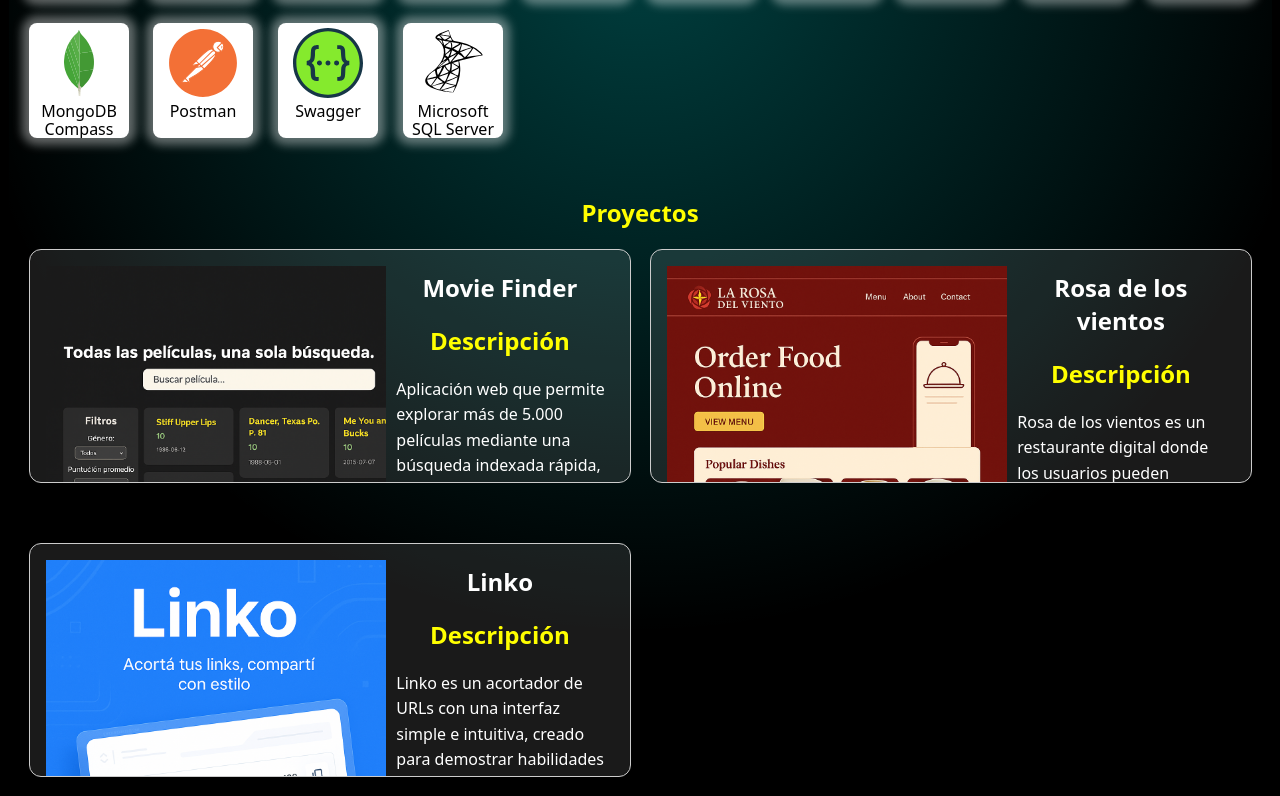
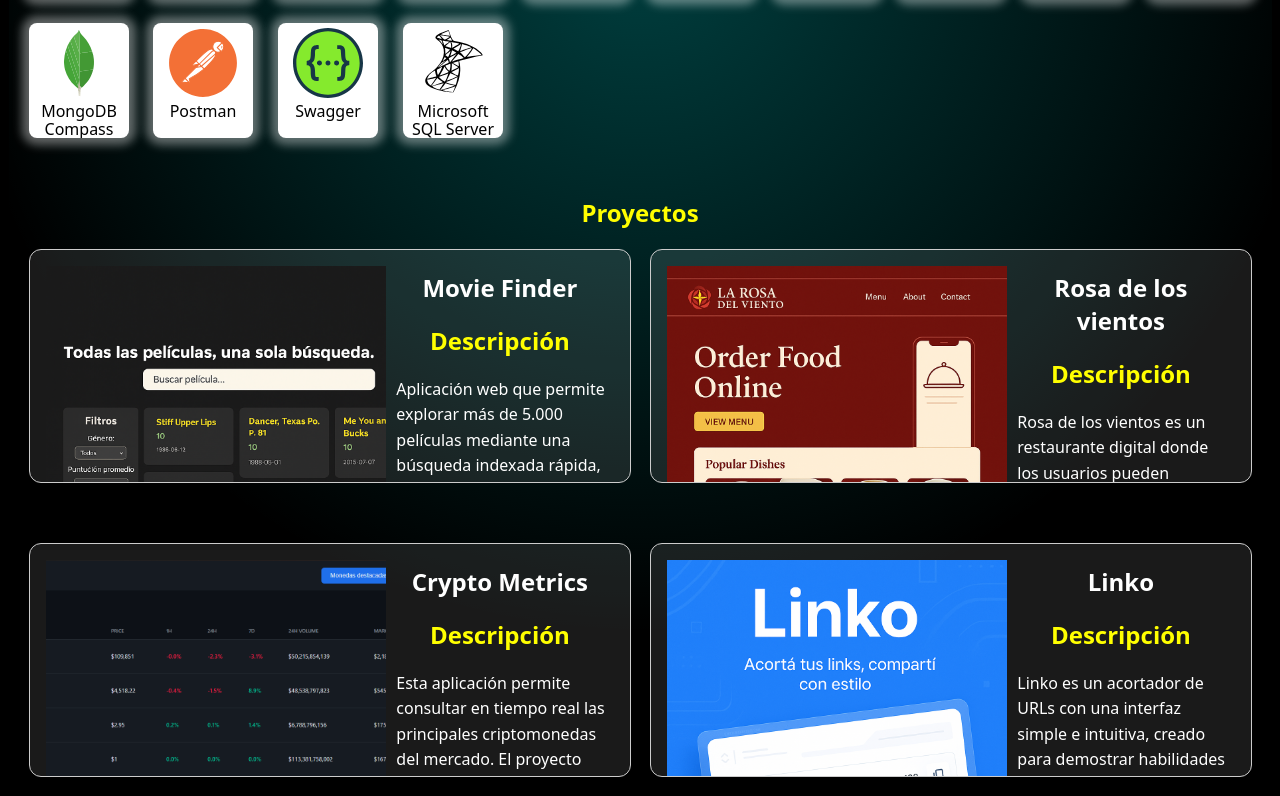
Before and after one commit to JoaquinGabriel17/portfolio-react, a Next.js app: page / in a window 1280 px wide. Shown: the part 2098-2894 px from the top of the page. Built offline with nearby package versions, Linux system fonts and the light colour scheme.

Commit message:
ajustes en la información de proyectos y estilos de botones

```diff
--- a/src/app/page.js
+++ b/src/app/page.js
@@ -11,6 +11,7 @@ import email from '@/../public/email.svg'
 import Projects from "@/components/projects/Project";
 import rosa from '@/../public/rosadelviento.png'
 import hills from '@/../public/hillsappi.png'
+import criptoMetrics from '@/../public/cripto-metrics.png'
 import { DiReact } from 'react-icons/di';
 import { SiNextdotjs, SiMongodb, SiRedux, SiFirebase, SiJavascript,SiExpress  } from 'react-icons/si';
 import linko from '@/../public/linko.png'
@@ -61,7 +62,7 @@ let ProjectInfo = [
     name: 'Movie Finder',
     description: 'Aplicación web que permite explorar más de 5.000 películas mediante una búsqueda indexada rápida, eficiente e intuitiva. Incluye múltiples filtros para refinar resultados',
     image: movie.src,
-    features: ['Registro de usuarios', 'Compra', 'Venta', 'Gestión de envíos'],
+    features: ['Búsqueda indexada', 'Agregar películas a favoritas', 'Información detallada de películas'],
     techIcons: [<DiReact key="react" /> , <SiJavascript key="js" />, <FaNodeJs key="node"/>],
     links:{
       github: 'https://github.com/JoaquinGabriel17/Movie-Finder',
@@ -79,17 +80,17 @@ let ProjectInfo = [
       demo: 'https://p-fhenry-front.vercel.app/'
     }
   },
-  /*{
-    name: 'Appi Hills',
-    description: 'Appi Hills es un e-commerce donde los usuarios pueden comprar, vender y gestionar los envíos en línea.',
-    image: hills.src,
-    features: ['Registro de usuarios', 'Compra', 'Venta', 'Gestión de envíos'],
+  {
+    name: 'Crypto Metrics',
+    description: 'Esta aplicación permite consultar en tiempo real las principales criptomonedas del mercado. El proyecto está desarrollado con React para la interfaz, integrando la API de CoinGecko para obtener los datos del mercado en vivo.',
+    image: criptoMetrics.src,
+    features: ['Registro de usuarios', 'Múltiples vistas de estadísticas', 'Estadísticas en tiempo real'],
     techIcons: [<DiReact key="react" />, <SiRedux key="redux" />, <SiJavascript key="js" />],
     links:{
-      github: 'https://github.com/JoaquinGabriel17/url-shortener',
-      demo: ''
+      github: 'https://github.com/JoaquinGabriel17/crypto-metrics',
+      demo: 'en desarrollo'
     }
-  },*/
+  },
   {
     name: 'Linko',
     description: 'Linko es un acortador de URLs con una interfaz simple e intuitiva, creado para demostrar habilidades en desarrollo full stack con tecnologías modernas.',
--- a/src/components/ProjectCard/ProjectCard.js
+++ b/src/components/ProjectCard/ProjectCard.js
@@ -35,7 +35,10 @@ export default function ProjectCard({ ProjectInfo }) {
         </div>
         <div className={styles.buttonContainer}>
             <a href={links.github} target='_blank' > <button>Repositorio</button></a>
-            <a href={links.demo} target='_blank' > <button>Demostración</button></a>
+            {links.demo == 'en desarrollo'?
+            <a  > <button className={styles.dissableButton} disabled>En desarrollo</button></a>
+            : <a href={links.demo} target='_blank' > <button>Demostración</button></a>
+            }
         </div>
       </div>
 
--- a/src/components/ProjectCard/ProjectCard.module.css
+++ b/src/components/ProjectCard/ProjectCard.module.css
@@ -38,9 +38,8 @@
   }
 
   .ProjectCard ul {
-    list-style: none;
     text-align: start;
-    padding-left: 5px;
+    padding-left: 1.2rem;
   }
 
   .ProjectCard p {
@@ -81,6 +80,14 @@
   .buttonContainer button:hover{
     border: 2px solid rgb(138, 0, 0);
 
+  }
+
+  .dissableButton{
+
+  }
+    .dissableButton:hover{
+    border: 1px solid gray;
+    cursor: default;
   }
 
 
```
Also changed, not shown: public/cripto-metrics.png (added).
